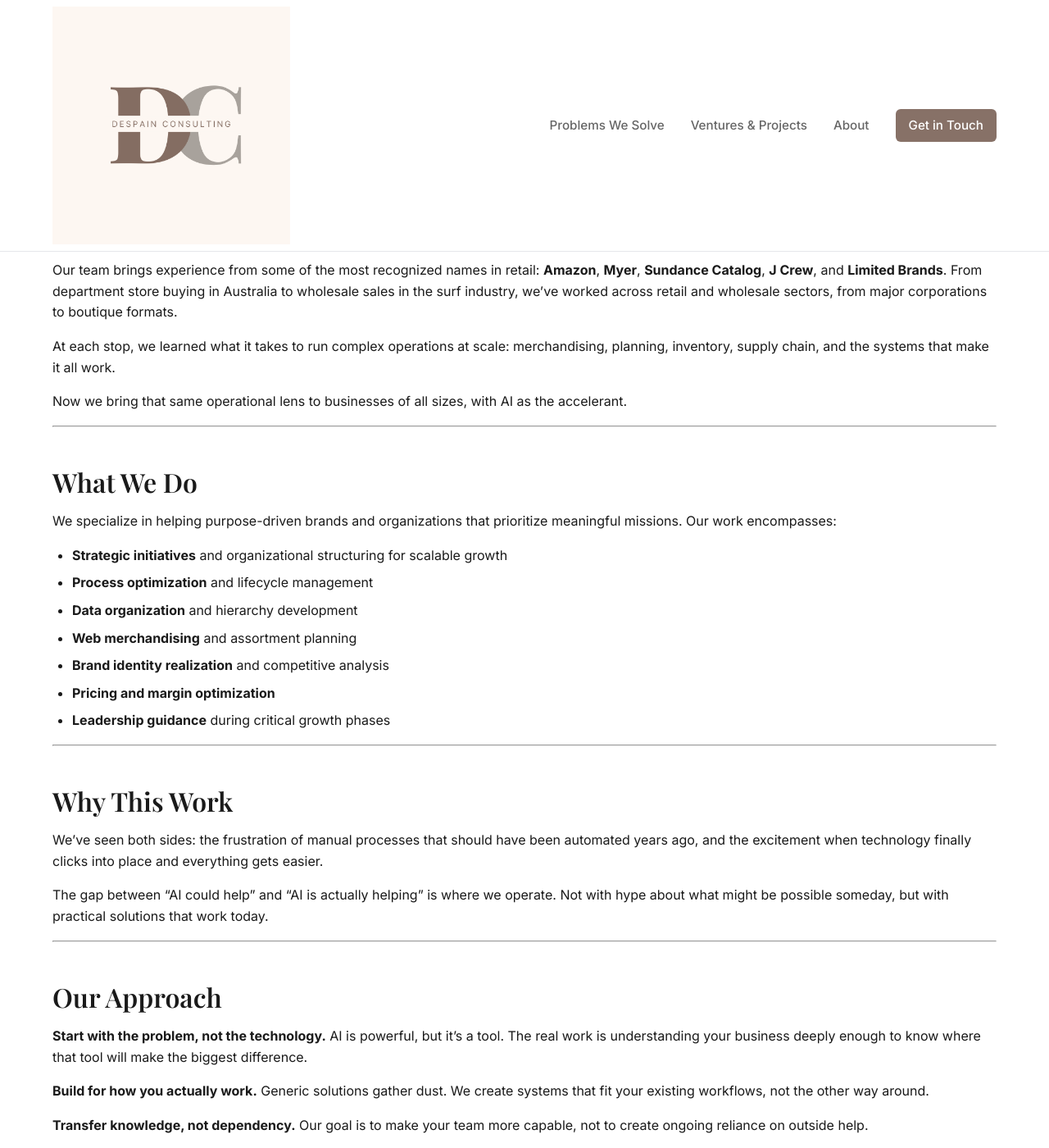
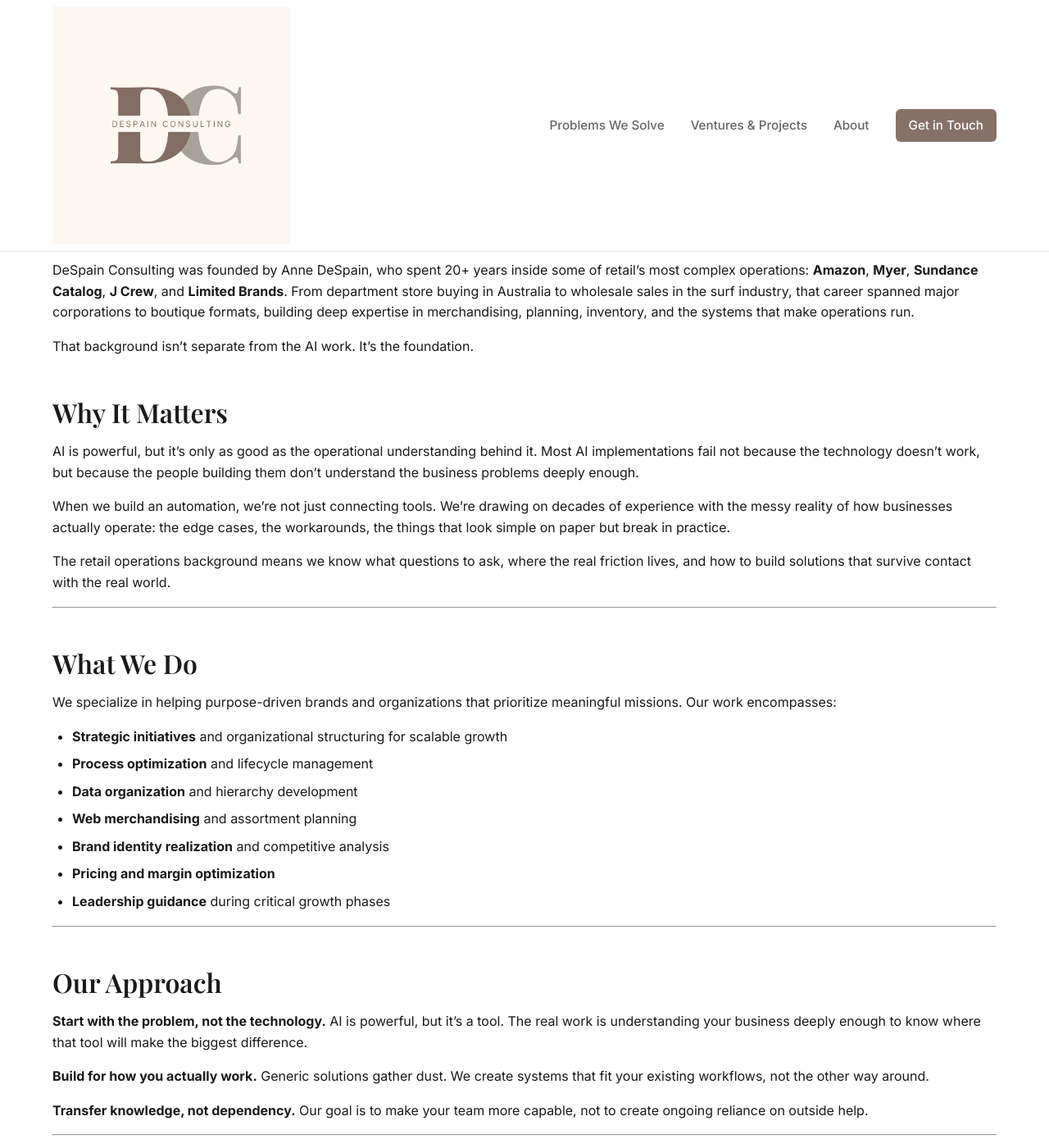
Before and after one commit to adespain70-ui/despain-consulting-site, a Jekyll site: the page built from about.md, in a window 1280 px wide and 1400 px high, scrolled down 369 px. Shown: the whole window at 82% size. Built offline with Jekyll 4.4.1, drawn with Linux system fonts in a browser that asks for light colours.

Commit message:
Refine About page - integrate AI with operations story, fix founder voice

```diff
--- a/about.md
+++ b/about.md
@@ -1,16 +1,22 @@
 ---
 layout: page
 title: About
-subtitle: 20+ years of retail operations expertise, now powered by AI
+subtitle: Operations expertise meets AI capability
 ---
 
-## Our Foundation
+## The Founder
 
-Our team brings experience from some of the most recognized names in retail: **Amazon**, **Myer**, **Sundance Catalog**, **J Crew**, and **Limited Brands**. From department store buying in Australia to wholesale sales in the surf industry, we've worked across retail and wholesale sectors, from major corporations to boutique formats.
+DeSpain Consulting was founded by Anne DeSpain, who spent 20+ years inside some of retail's most complex operations: **Amazon**, **Myer**, **Sundance Catalog**, **J Crew**, and **Limited Brands**. From department store buying in Australia to wholesale sales in the surf industry, that career spanned major corporations to boutique formats, building deep expertise in merchandising, planning, inventory, and the systems that make operations run.
 
-At each stop, we learned what it takes to run complex operations at scale: merchandising, planning, inventory, supply chain, and the systems that make it all work.
+That background isn't separate from the AI work. It's the foundation.
 
-Now we bring that same operational lens to businesses of all sizes, with AI as the accelerant.
+## Why It Matters
+
+AI is powerful, but it's only as good as the operational understanding behind it. Most AI implementations fail not because the technology doesn't work, but because the people building them don't understand the business problems deeply enough.
+
+When we build an automation, we're not just connecting tools. We're drawing on decades of experience with the messy reality of how businesses actually operate: the edge cases, the workarounds, the things that look simple on paper but break in practice.
+
+The retail operations background means we know what questions to ask, where the real friction lives, and how to build solutions that survive contact with the real world.
 
 ---
 
@@ -25,14 +31,6 @@ We specialize in helping purpose-driven brands and organizations that prioritize
 - **Brand identity realization** and competitive analysis
 - **Pricing and margin optimization**
 - **Leadership guidance** during critical growth phases
-
----
-
-## Why This Work
-
-We've seen both sides: the frustration of manual processes that should have been automated years ago, and the excitement when technology finally clicks into place and everything gets easier.
-
-The gap between "AI could help" and "AI is actually helping" is where we operate. Not with hype about what might be possible someday, but with practical solutions that work today.
 
 ---
 
```
